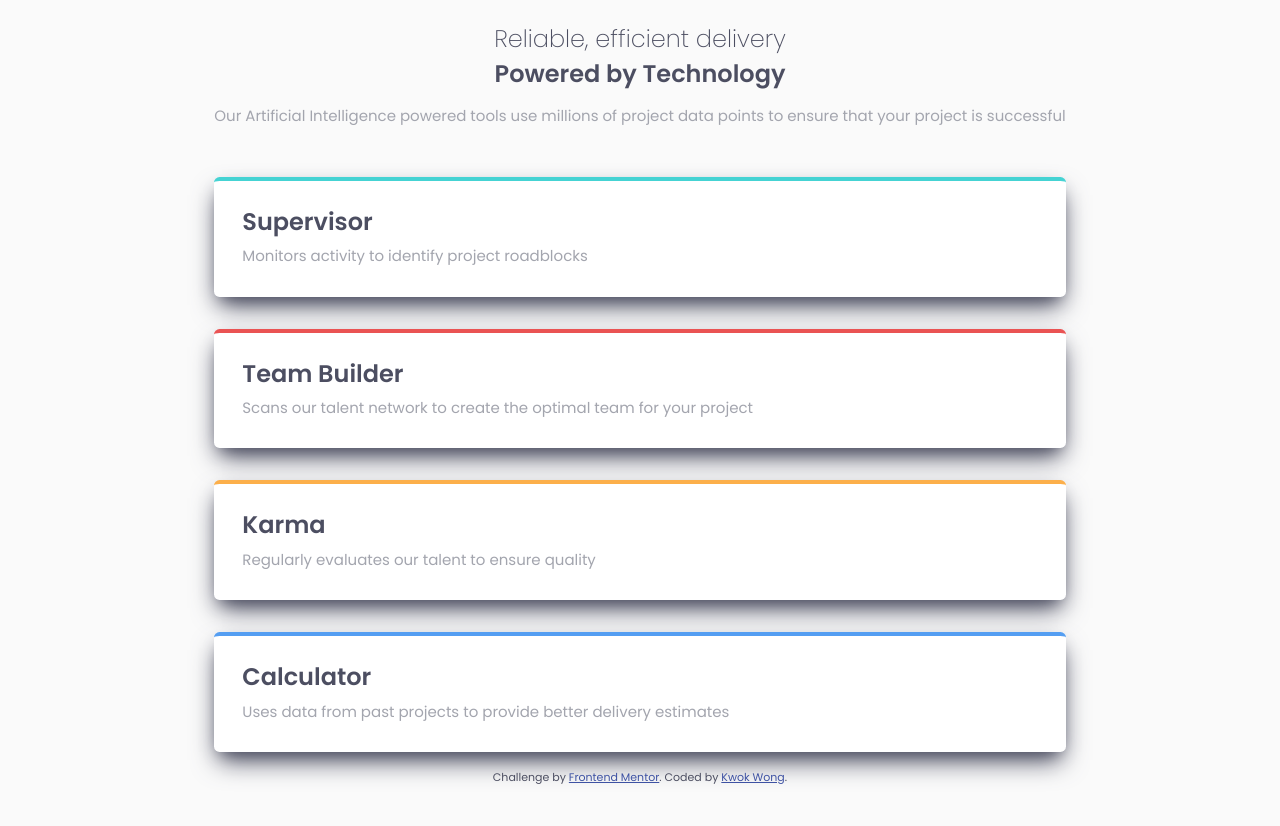
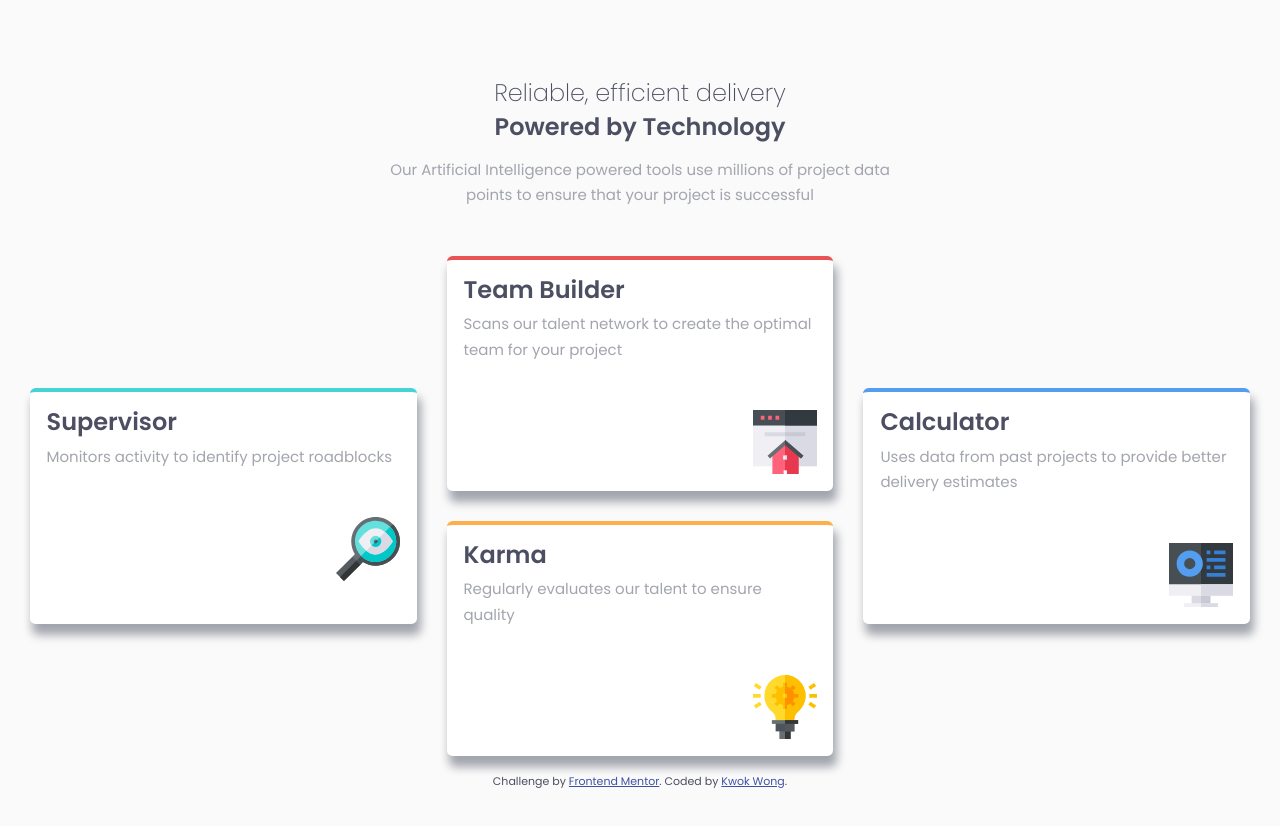
Before and after one commit to kwokkw/four-card-feature-section-master, a plain HTML site: page index.html in a window 1280 px wide. Drawn offline with Linux system fonts and the light colour scheme.

Commit message:
Update css

```diff
--- a/css/style.css
+++ b/css/style.css
@@ -57,6 +57,7 @@ picture {
     /* FONT */
 
     --fs: 0.9375rem;
+    --fs-regular: 1rem;
 
     --fw-semi-bold: 600;
     --fw-regular: 400;
@@ -76,7 +77,7 @@ body {
     color: var(--grayish-blue);
     background-color: var(--very-light-gray);
 
-    padding: 1.65rem;
+    padding: 5rem 1.85rem;
 }
 
 p {
@@ -112,10 +113,11 @@ h2 {
 
 .cards {
     background-color: white;
-    padding: 1.75rem;
+    padding: 1.06rem;
     border-radius: 0.35rem;
     text-align: left;
-    box-shadow: var(--very-dark-blue) 0px 13px 27px -5px,var(--very-dark-blue) 0px 8px 16px -8px;;
+    /* <offset-x> <offset-y> blur-radius spread-radius color */
+    box-shadow: 3px 10px 10px 1px var(--grayish-blue);
 }
 
 .cards p {
@@ -136,18 +138,65 @@ h2 {
     margin-top: 1rem;
 }
 
-.cards-container__card-one {
+.cards-container__card-cyan {
     border-top: var(--border-top) solid var(--cyan);
 }
 
-.cards-container__card-two {
+.cards-container__card-red {
     border-top: var(--border-top) solid var(--red);
 }
 
-.cards-container__card-three {
+.cards-container__card-orange {
     border-top: var(--border-top) solid var(--orange);
 }
 
-.cards-container__card-four {
+.cards-container__card-blue {
     border-top: var(--border-top) solid var(--blue);
 }
+
+li img {
+    margin-top: 3rem;
+    margin-right: 0;
+    /* The left margin receives a share of the unused horizontal space, as determined mainly by the layout mode that is used. */
+    margin-left: auto;
+}
+
+@media screen and (min-width: 64rem) {
+
+    .text-container {
+        margin: auto;
+        max-width: 32rem;
+    }
+
+    .cards-container {
+        grid-template-columns: 1fr 1fr 1fr;
+        grid-gap: 30px;
+    }
+
+    .cards-container__card-cyan {
+        /* grid-column-start: 1;
+        grid-column-end: 2;
+        grid-row-start: 2;
+        grid-row-end: 4; */
+        grid-area: 2/ 1/ span 2/ span 1;
+    }
+    .cards-container__card-red {
+        /* grid-column-start: 2;
+        grid-column-end: 3;
+        grid-row-start: 1;
+        grid-row-end: 3; */
+        grid-area: 1/ 2/ span 2/ span 1;
+    }.cards-container__card-blue {
+        /* grid-column-start: 3;
+        grid-column-end: 4;
+        grid-row-start: 2;
+        grid-row-end: 4; */
+        grid-area: 2/ 3/ span 2/ span 1;
+    }.cards-container__card-orange {
+        /* grid-column-start: 2;
+        grid-column-end: 3;
+        grid-row-start: 3;
+        grid-row-end: 5; */
+        grid-area: 3/ 2/ span 2/ span 1;
+    }
+}
--- a/index.html
+++ b/index.html
@@ -24,29 +24,33 @@
     </div>
 
     <ul class="cards-container">
-      <li class="cards cards-container__card-one">
+      <li class="cards cards-container__card-cyan">
         <h2>Supervisor</h2>
         <p>
           Monitors activity to identify project roadblocks
         </p>
+        <img src="images/icon-supervisor.svg" alt="" width="64" height="64">
       </li>
-      <li class="cards cards-container__card-two">
+      <li class="cards cards-container__card-red">
         <h2>Team Builder</h2>
         <p>
           Scans our talent network to create the optimal team for your project
         </p>
+        <img src="images/icon-team-builder.svg" alt="" width="64" height="64">
       </li>
-      <li class="cards cards-container__card-three">
+      <li class="cards cards-container__card-orange">
         <h2>Karma</h2>
         <p>
           Regularly evaluates our talent to ensure quality
         </p>
+        <img src="images/icon-karma.svg" alt="" width="64" height="64">
       </li>
-      <li class="cards cards-container__card-four">
+      <li class="cards cards-container__card-blue">
         <h2>Calculator</h2>
         <p>
           Uses data from past projects to provide better delivery estimates
         </p>
+        <img src="images/icon-calculator.svg" alt="" width="64" height="64">
       </li>
     </ul>
   </main>
```
